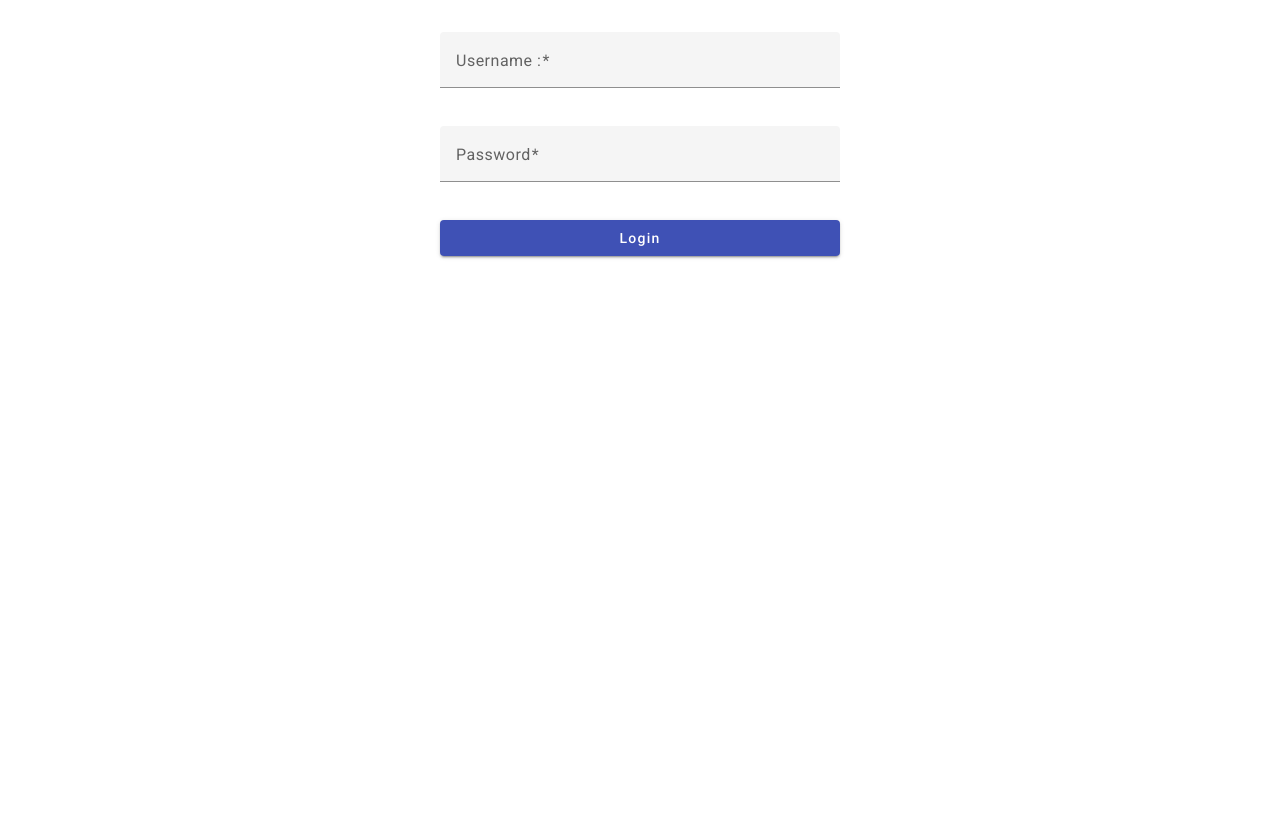
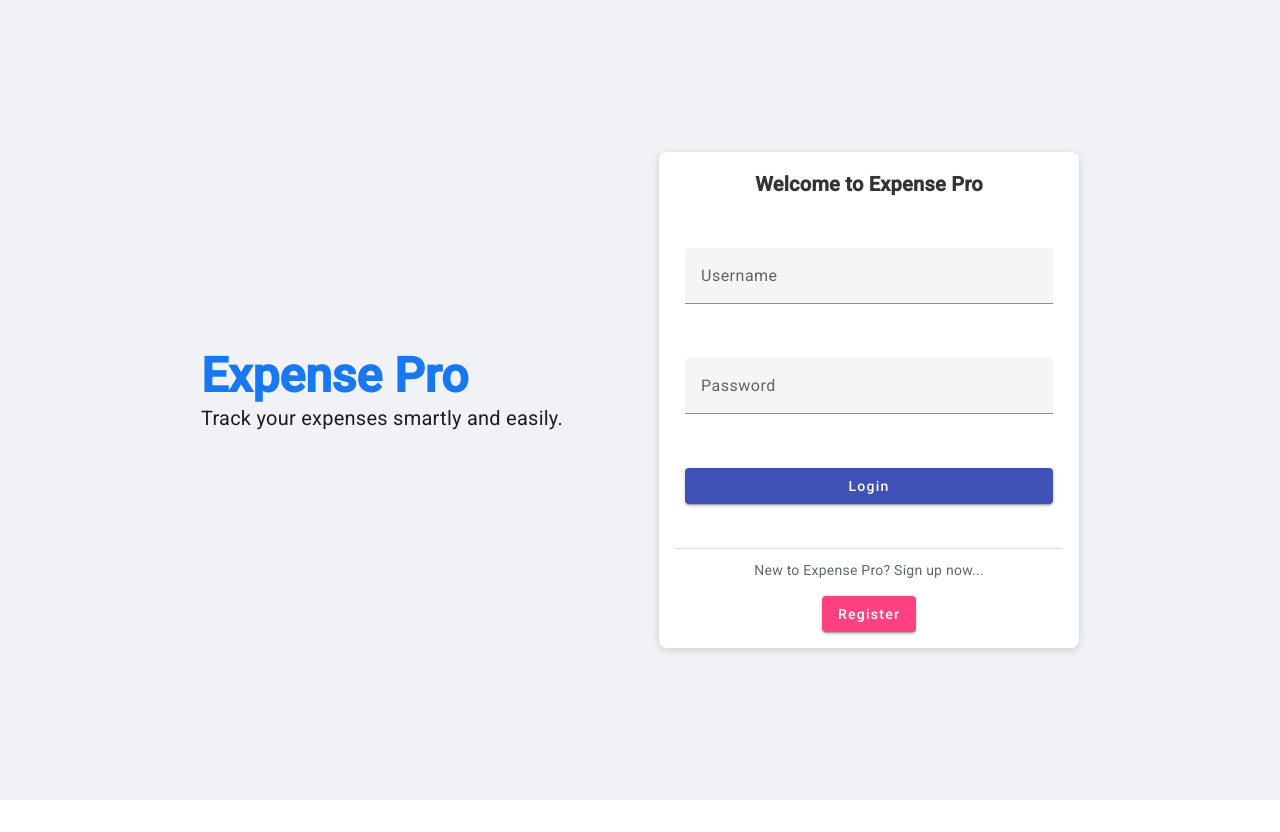
Before and after one commit to ExpensePro/expenseproUI, an Angular app: page /login in a window 1280 px wide. After the commit the page ends 800 px from the top, so only its background shows below. Built offline with nearby package versions, Linux system fonts and the light colour scheme.

Commit message:
Login component: Ui enhancements

```diff
--- a/src/app/Components/login/login.component.html
+++ b/src/app/Components/login/login.component.html
@@ -1,13 +1,25 @@
+<div class="login-wrapper">
+    <div class="left-panel">
+        <h1 class="app-name">Expense Pro</h1>
+        <p class="app-desc">Track your expenses smartly and easily.</p>
+    </div>
+    <mat-card class="login-card">
+        <h2 class="login-title">Welcome to Expense Pro</h2>
         <form [formGroup]="loginForm" (submit)="onLogin()">
             <mat-form-field appearance="fill" class="full-width">
-        <mat-label>Username :</mat-label>
-        <input matInput formControlName="username" />
+                <input matInput placeholder="Username" formControlName="username" />
             </mat-form-field>
 
             <mat-form-field appearance="fill" class="full-width">
-        <mat-label>Password</mat-label>
-        <input matInput type="password" formControlName="password" />
+                <input matInput placeholder="Password" type="password" formControlName="password" />
             </mat-form-field>
 
             <button mat-raised-button color="primary" type="submit">Login</button>
         </form>
+        <hr class="section-divider" />
+        <div class="register-section">
+            <p>New to Expense Pro? Sign up now...</p>
+            <button mat-raised-button color="accent">Register</button>
+        </div>
+    </mat-card>
+</div>
--- a/src/app/Components/login/login.component.scss
+++ b/src/app/Components/login/login.component.scss
@@ -1,3 +1,49 @@
+.login-wrapper {
+  display: flex;
+  justify-content: center;
+  align-items: center;
+  height: 100vh;
+  background-color: #f0f2f5;
+  padding: 0 1rem;
+  gap: 6rem;
+  flex-wrap: wrap;
+  overflow: hidden;
+}
+
+
+.left-panel {
+  max-width: 400px;
+  text-align: left;
+
+  .app-name {
+    font-size: 3rem;
+    color: #1877f2;
+    font-weight: 700;
+    margin: 0;
+  }
+
+  .app-desc {
+    font-size: 1.25rem;
+    color: #1c1e21;
+    margin-top: 1rem;
+  }
+}
+
+.login-card {
+  width: 100%;
+  max-width: 420px;
+  padding: 1rem;
+  border-radius: 8px;
+  box-shadow: 0 2px 8px rgba(0, 0, 0, 0.15);
+}
+
+.login-title {
+  text-align: center;
+  margin-bottom: 1rem;
+  color: #333;
+  font-weight: 600;
+}
+
 form {
   max-width: 400px;
   margin: 2rem auto;
@@ -7,5 +53,27 @@ form {
 }
 
 .full-width {
-  width: 100%;
+  width: 23rem;
+  margin-bottom: 1rem;
 }
+
+.register-section {
+  text-align: center;
+
+  p {
+    margin: 0 0 0.5rem;
+    color: #606770;
+  }
+
+  button {
+    margin-top: 0.5rem;
+    font-weight: 500;
+  }
+}
+
+.section-divider {
+  border: none;
+  height: 1px;
+  background-color: #ddd;
+  margin: 0.7rem 0;
+}
--- a/src/app/Components/login/login.component.ts
+++ b/src/app/Components/login/login.component.ts
@@ -5,6 +5,7 @@ import { Router } from '@angular/router';
 import { MatFormFieldModule } from '@angular/material/form-field';
 import { MatInputModule } from '@angular/material/input';
 import { MatButtonModule } from '@angular/material/button';
+import { MatCardModule } from '@angular/material/card';
 
 @Component({
   selector: 'app-login',
@@ -13,7 +14,8 @@ import { MatButtonModule } from '@angular/material/button';
     MatFormFieldModule,
     MatInputModule,
     MatButtonModule,
-    ReactiveFormsModule
+    ReactiveFormsModule,
+    MatCardModule
   ],
   templateUrl: './login.component.html',
   styleUrls: ['./login.component.scss']
```
Lines whose indentation alone changed are shown as unchanged.
